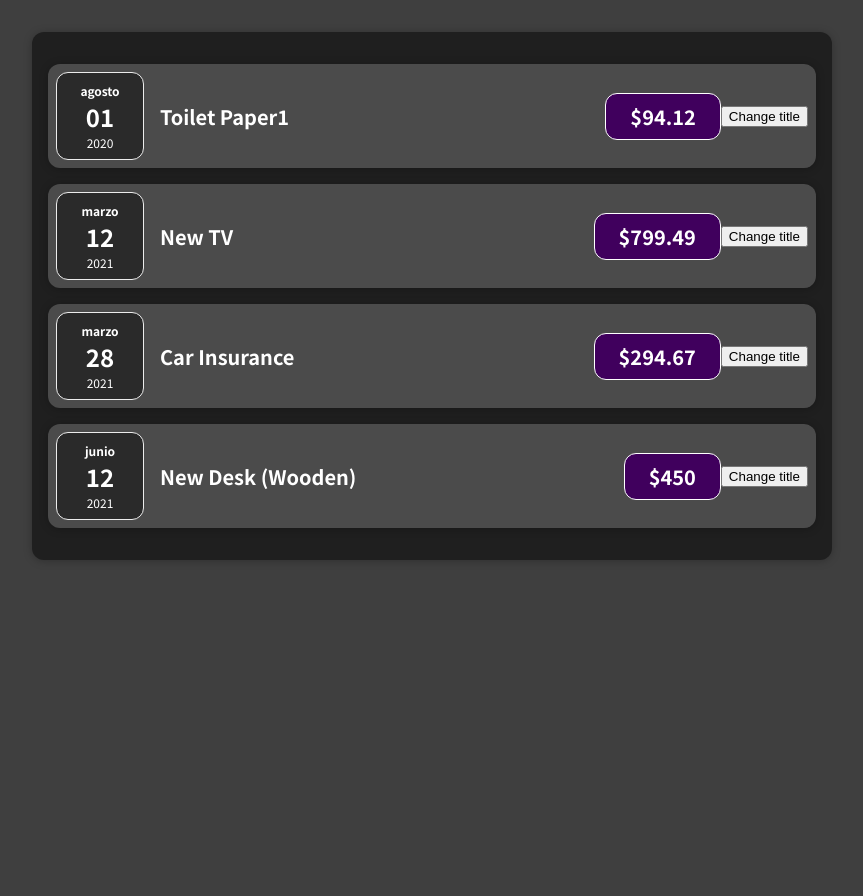
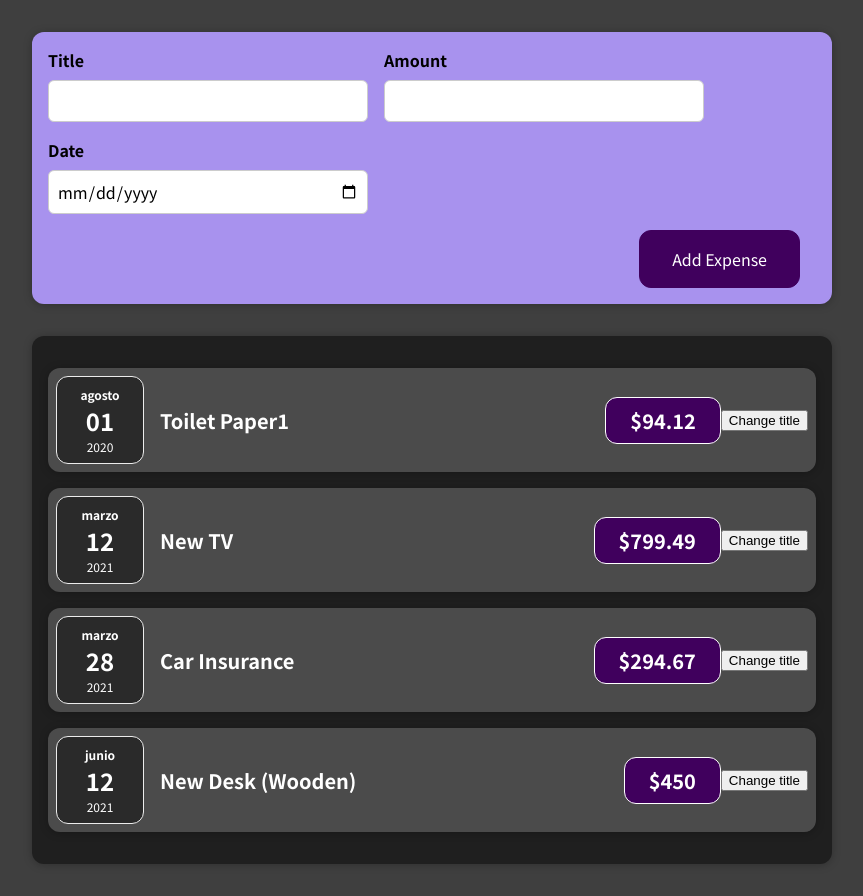
Before and after one commit to ahuespi/expense-tracker, a React (Create React App) app: page / in a window 1280 px wide. Shown: the whole page, without its empty margins (208-1071 px from the left). Before the commit the page ends 800 px from the top, so only its background shows below. Built offline with nearby package versions, Linux system fonts and the light colour scheme; the HTML template or start-up script is replaced by a standard one.

Commit message:
Aprendiendo a tomar los datos de un formulario

```diff
--- a/src/App.js
+++ b/src/App.js
@@ -1,4 +1,5 @@
 import Expenses  from "./components/Expenses/Expenses";
+import NewExpense from "./components/NewExpense/NewExpense";
 
 const App = () => {
   const expenses = [
@@ -19,6 +20,7 @@
   ];
   return (
     <div>
+      <NewExpense/>
       <Expenses expenses={expenses}/>
     </div>
   );
--- /dev/null
+++ b/src/components/NewExpense/ExpenseForm.css
@@ -0,0 +1,26 @@
+.new-expense__controls {
+    display: flex;
+    flex-wrap: wrap;
+    gap: 1rem;
+    margin-bottom: 1rem;
+    text-align: left;
+}
+
+.new-expense__control label {
+    font-weight: bold;
+    margin-bottom: 0.5rem;
+    display: block;
+}
+
+.new-expense__control input {
+    font: inherit;
+    padding: 0.5rem;
+    border-radius: 6px;
+    border: 1px solid #ccc;
+    width: 20rem;
+    max-width: 100%;
+}
+
+.new-expense__actions {
+    text-align: right;
+}
--- /dev/null
+++ b/src/components/NewExpense/ExpenseForm.js
@@ -0,0 +1,47 @@
+import React, { useState } from 'react';
+
+
+
+import './ExpenseForm.css';
+
+const ExpenseForm = () => {
+    const [enteredTitle, setEnteredTitle] = useState('')
+    const [amount, setAmount] = useState(0)
+    const [date, setDate] = useState('')
+
+    const titleChangeHandler = (e) => {
+        setEnteredTitle(e.target.value)
+    }
+
+    const amountChangeHandler = (e) => {
+        setAmount(e.target.value)
+    }
+
+    const dateChangeHandler = (e) => {
+        setDate(e.target.value)
+    }
+
+    return (
+        <form>
+            <div className="new-expense__controls">
+                <div className="new-expense__control">
+                    <label>Title</label>
+                    <input type="text" onChange={titleChangeHandler} />
+                </div>
+                <div className="new-expense__control">
+                    <label>Amount</label>
+                    <input type="number" min="0.01" step="0.01" onChange={amountChangeHandler}/>
+                </div>
+                <div className="new-expense__control">
+                    <label>Date</label>
+                    <input type="date" min="2019-01-01" max="2022-01-01" onChange={dateChangeHandler}/>
+                </div>
+            </div>
+            <div className="new-expense__actions">
+                <button type="submit">Add Expense</button>
+            </div>
+        </form>
+    )
+}
+
+export default ExpenseForm
--- /dev/null
+++ b/src/components/NewExpense/NewExpense.css
@@ -0,0 +1,38 @@
+.new-expense {
+    background-color: #a892ee;
+    padding: 1rem;
+    margin: 2rem auto;
+    width: 50rem;
+    max-width: 95%;
+    border-radius: 12px;
+    text-align: center;
+    box-shadow: 0 1px 8px rgba(0, 0, 0, 0.25);
+}
+
+.new-expense button {
+    font: inherit;
+    cursor: pointer;
+    padding: 1rem 2rem;
+    border: 1px solid #40005d;
+    background-color: #40005d;
+    color: white;
+    border-radius: 12px;
+    margin-right: 1rem;
+}
+
+.new-expense button:hover,
+.new-expense button:active {
+    background-color: #510674;
+    border-color: #510674;
+}
+
+.new-expense button.alternative {
+    color: #220131;
+    border-color: transparent;
+    background-color: transparent;
+}
+
+.new-expense button.alternative:hover,
+.new-expense button.alternative:active {
+    background-color: #ddb3f8;
+}
--- /dev/null
+++ b/src/components/NewExpense/NewExpense.js
@@ -0,0 +1,13 @@
+
+import ExpenseForm from './ExpenseForm'
+import './NewExpense.css'
+
+const NewExpense = () => {
+    return (
+        <div className="new-expense">
+            <ExpenseForm/>
+        </div>
+    )
+}
+
+export default NewExpense
```
